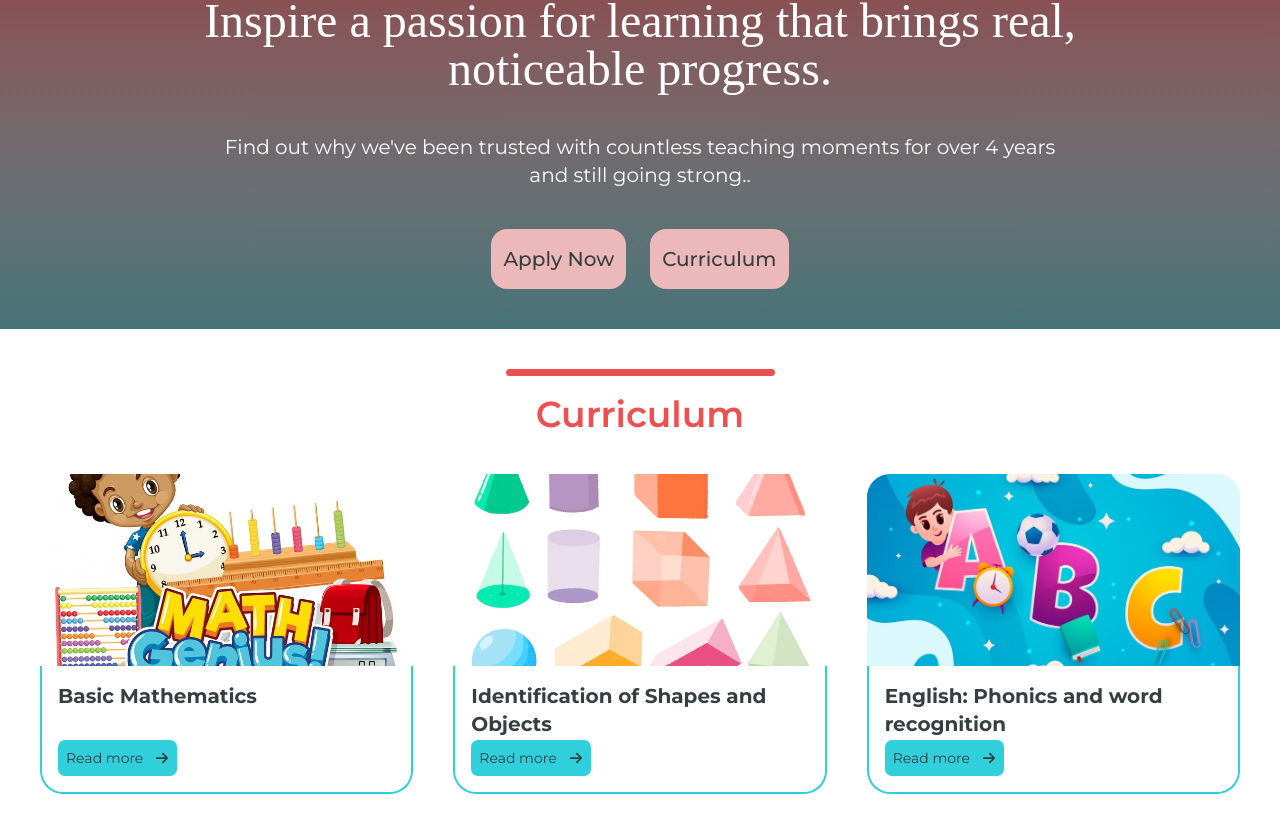
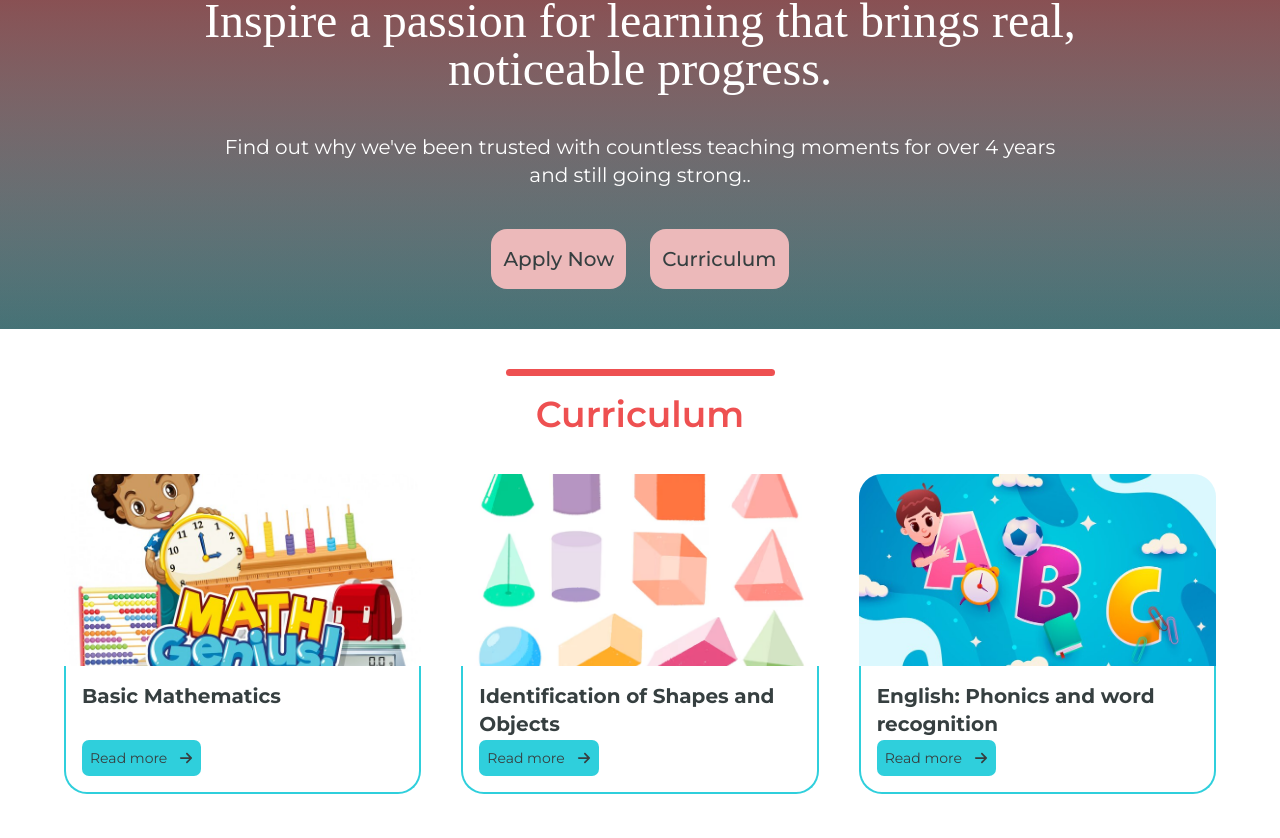
Before and after one commit to FluxDevsTeam/Amazite_School, a React (Vite) app in the folder frontend/Amazon_Instituion/: page / in a window 1280 px wide. Shown: the part 250-1088 px from the top of the page. Built offline with nearby package versions, Linux system fonts and the light colour scheme; a web font is replaced by a local one.

Commit message:
fix/ resolve content alignment

```diff
--- a/frontend/Amazon_Instituion/src/pages/Landing/Landing.jsx
+++ b/frontend/Amazon_Instituion/src/pages/Landing/Landing.jsx
@@ -10,7 +10,7 @@ const Landing = () => {
   return (
     <div className="flex flex-col gap-10">
       <FirstHero />
-      <section className="px-10 flex flex-col gap-10">
+      <section className=" px-4 md:px-16 flex flex-col gap-10 ">
         <Curriculum />
         <EventAndAward />
         <About_us />
```
